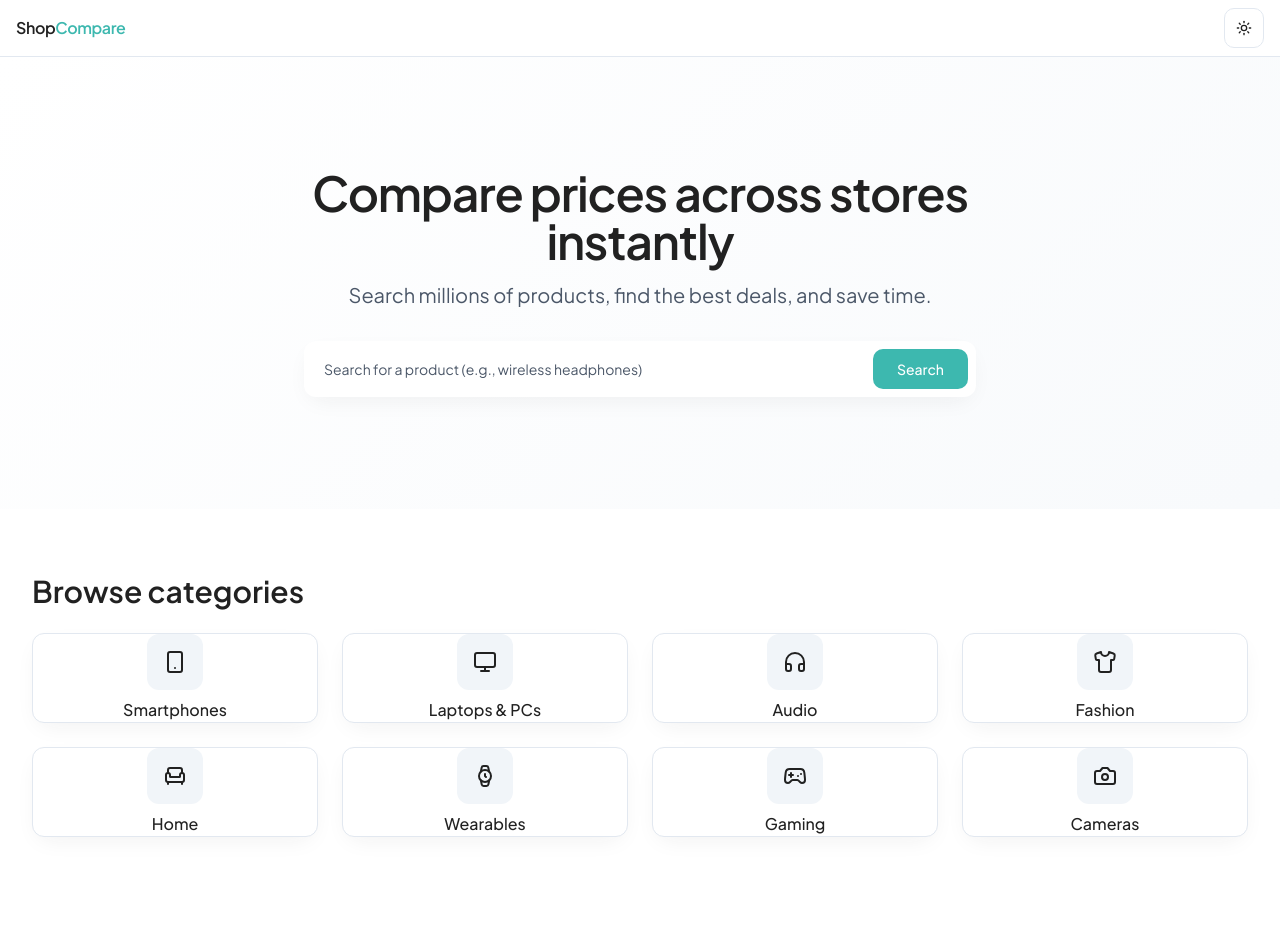
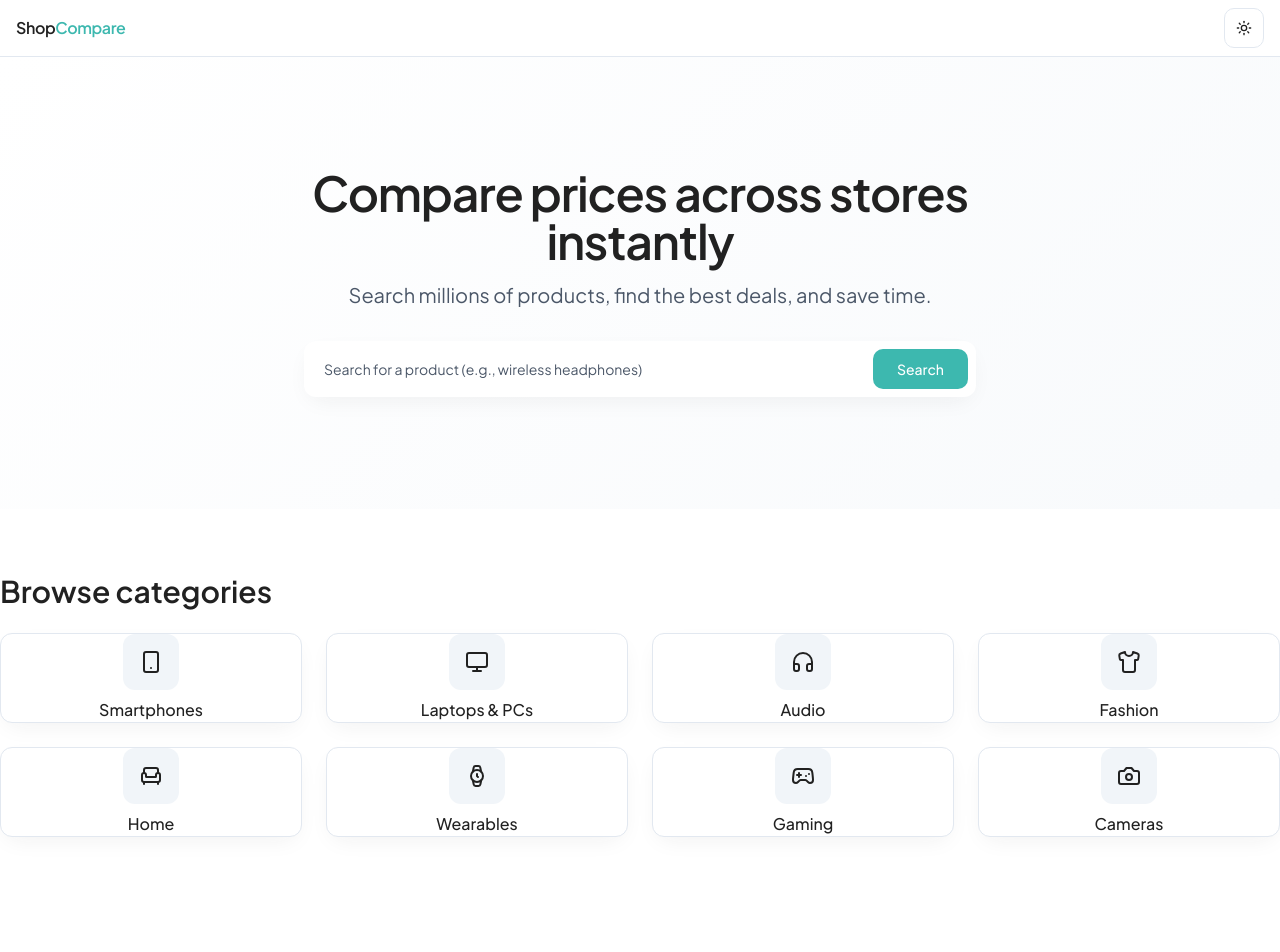
Before and after one commit to Aqeel-0/trend-quest-home, a React (Vite) app: page / in a window 1280 px wide. Shown: the top 952 px of the page. Built offline with nearby package versions, Linux system fonts and the light colour scheme.

Commit message:
Remove category card padding
Remove left and right padding from category cards to further reduce spacing.

```diff
--- a/src/components/CategoryGrid.tsx
+++ b/src/components/CategoryGrid.tsx
@@ -21,7 +21,7 @@ const categories: Category[] = [
 const CategoryGrid = () => {
   return (
     <section aria-labelledby="categories" className="py-12 md:py-16">
-      <div className="container">
+      <div className="container px-0">
         <h2 id="categories" className="text-2xl md:text-3xl font-semibold mb-6">Browse categories</h2>
         <div className="grid grid-cols-2 sm:grid-cols-3 lg:grid-cols-4 gap-4 md:gap-6">
           {categories.map(({ name, Icon }) => (
```
